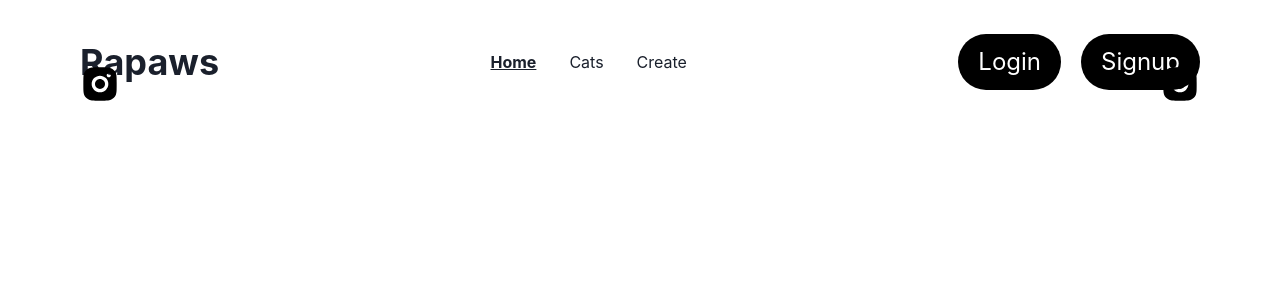
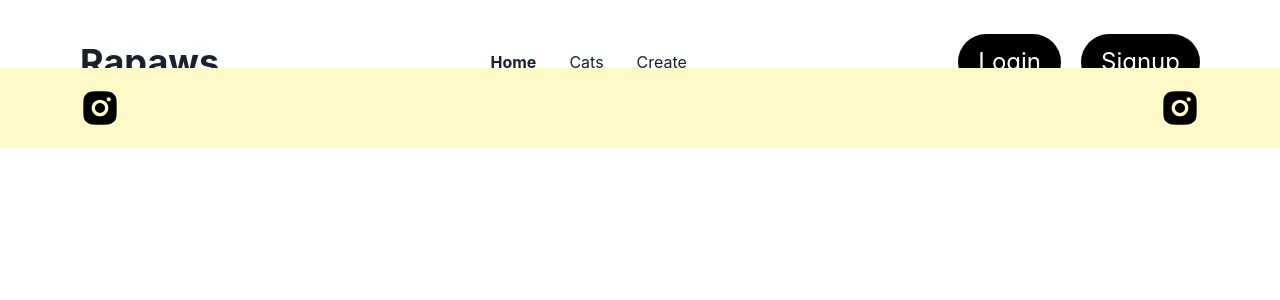
Before and after one commit to emaefaesa/mf-capstone-project-frontend, a React (Create React App) app: page / in a window 1280 px wide. Shown: the top 300 px of the page. Built offline with nearby package versions, Linux system fonts and the light colour scheme.

Commit message:
navbar-and-footer-create

```diff
--- a/src/components/Footer/Footer.jsx
+++ b/src/components/Footer/Footer.jsx
@@ -16,7 +16,7 @@ const Footer = () => {
             position={'absolute'}
             bottom={'0'}
             padding={'20px 80px'}
-            backgroundColor={COLORS.SECUNDARY}
+            backgroundColor={COLORS.SECONDARY}
             justifyContent={'space-between'}
             alignItems={'center'}
         >
--- a/src/layouts/Layout.jsx
+++ b/src/layouts/Layout.jsx
@@ -1,10 +1,12 @@
 import Navbar from "../components/Navbar/Navbar"
 import Footer from "../components/Footer/Footer"
+import { Outlet } from "react-router-dom"
 
 const Layout = () => {
     return (
         <>
             <Navbar />
+            <Outlet />
             <Footer />
         </>
     )
```
Also changed, not shown: src/routes/AppRoutes.jsx (+8 -2 lines).
